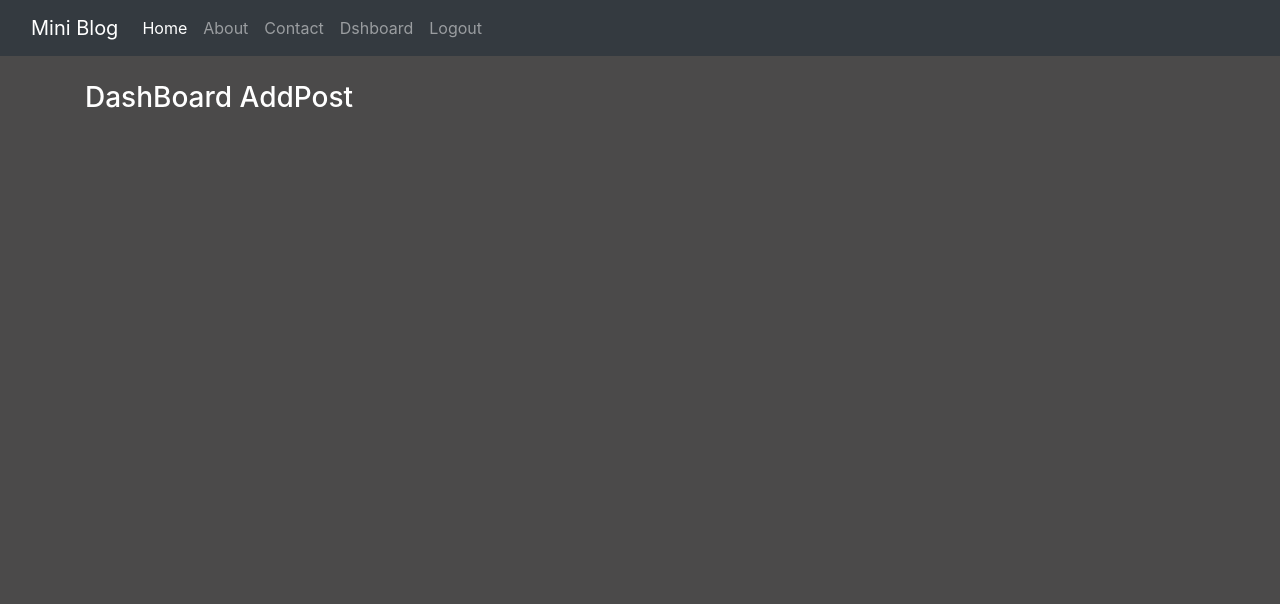
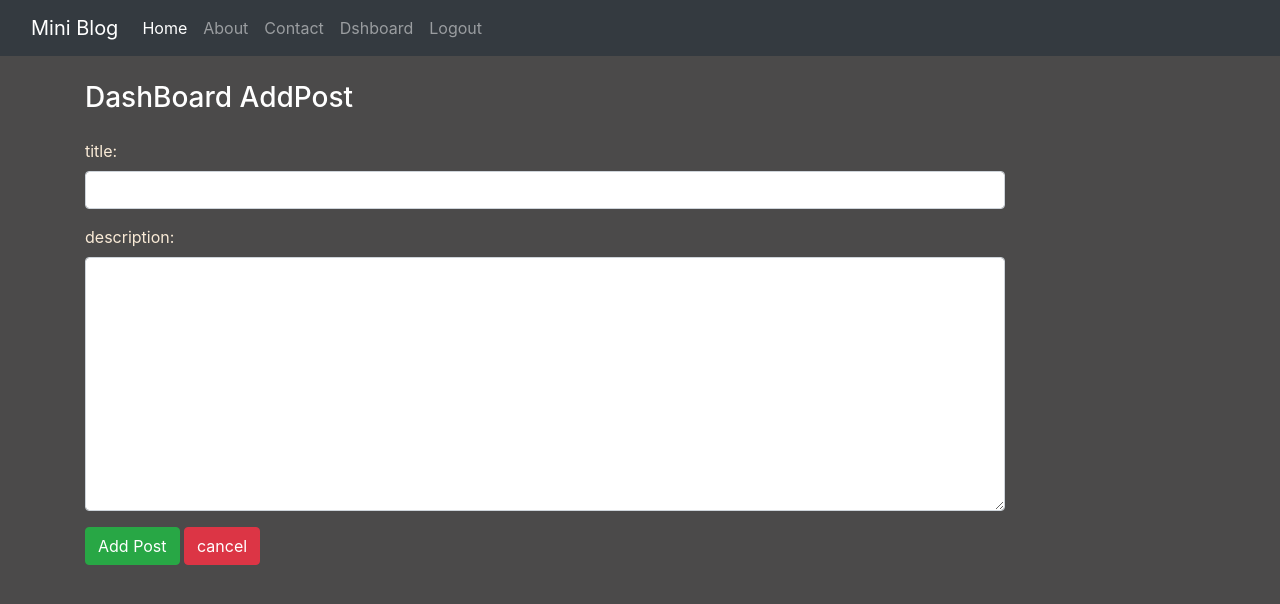
Before and after one commit to shukumar-542/miniblog, a Django app: page /addpost/ in a window 1280 px wide. Shown: the top 604 px of the page. Run offline with Django 3.2, Linux system fonts and the light colour scheme; a user stored in the database is signed in; some libraries are stand-ins or nearby versions.

Commit message:
miniblog done

```diff
--- a/blog/forms.py
+++ b/blog/forms.py
@@ -29,4 +29,9 @@ class postForm(forms.ModelForm):
       class Meta:
             model= Post
             fields = ['title','des']
-            labels ={'title': 'title','description':'des'}
+            labels ={'title': 'title','des':'description'}
+            widgets ={
+                  'title' :forms.TextInput(attrs={'class':'form-control'}),
+                  'des' :forms.Textarea(attrs={'class':'form-control'})
+
+            }
--- a/blog/templates/blog/addpost.html
+++ b/blog/templates/blog/addpost.html
@@ -3,5 +3,11 @@
 {% block content %}
 <div class="col-sm-10">
       <h3 class='text-white my-4'>DashBoard AddPost</h3>
+      <form action="" method="POST">
+            {% csrf_token %}
+            {{form.as_p}}
+            <input type="submit" value="Add Post" class='btn btn-success'>
+            <a href="{% url 'dashbord'%}" class='btn btn-danger'>cancel</a>
+      </form>
 </div>
 {% endblock content %}
--- a/blog/templates/blog/login.html
+++ b/blog/templates/blog/login.html
@@ -19,6 +19,5 @@
       </form>
 
 
-
 </div>
 {% endblock content %}
--- a/blog/views.py
+++ b/blog/views.py
@@ -1,8 +1,9 @@
 from django.shortcuts import render,HttpResponseRedirect
-from .forms import userForm,LoginForm
+from .forms import userForm,LoginForm,postForm
 from django.contrib import messages
 from django.contrib.auth import authenticate,login,logout
 from .models import Post
+from django.contrib.auth.models import Group
 
 # HOME
 def home(request):
@@ -48,28 +49,50 @@ def signup(request):
       if request.method == 'POST':
             form = userForm(request.POST)
             if form.is_valid():
-                  # messages.success(request,'You Account Created SuccessFully')
-                  form.save()
+                  messages.success(request,'You Account Created SuccessFully')
+                  user = form.save()
+                  group = Group.objects.get(name ='Author')
+                  user.groups.add(group)
       else:
             form = userForm()
 
       return render(request, 'blog/signup.html',{'form':form})
 def add_post(request):
       if request.user.is_authenticated:
+            if request.method == 'POST':
+                  form = postForm(request.POST)
+                  if form.is_valid():
+                        form.save()
+                        form = postForm()
+            else:
+                  form = postForm()
 
 
-            return render(request, 'blog/addpost.html')
+            return render(request, 'blog/addpost.html',{'form':form})
       else:
             return HttpResponseRedirect('/login/')
 
 def update_post(request,id):
       if request.user.is_authenticated:
-            return render(request, 'blog/updatepost.html')
+            if request.method == "POST":
+                  pi= Post.objects.get(pk=id)
+                  pst =postForm(request.POST, instance=pi)
+                  if pst.is_valid():
+                        pst.save()
+                        pst = postForm()
+            else:
+                  pi= Post.objects.get(pk=id)
+                  pst =postForm(instance=pi)
+
+            return render(request, 'blog/updatepost.html',{'form': pst})
       else:
             return HttpResponseRedirect('/login/')
 
 def delete_post(request ,id):
       if request.user.is_authenticated:
-            return HttpResponseRedirect('/dasboard/')
+            if request.method == 'POST':
+                  pst = Post.objects.get(pk=id)
+                  pst.delete()
+            return HttpResponseRedirect('/dashbord/')
       else:
             return HttpResponseRedirect('/login/')
```
Also changed, not shown: blog/templates/blog/dashboard.html (+12 -15 lines), blog/templates/blog/updatepost.html (+7 -1 lines), db.sqlite3.
